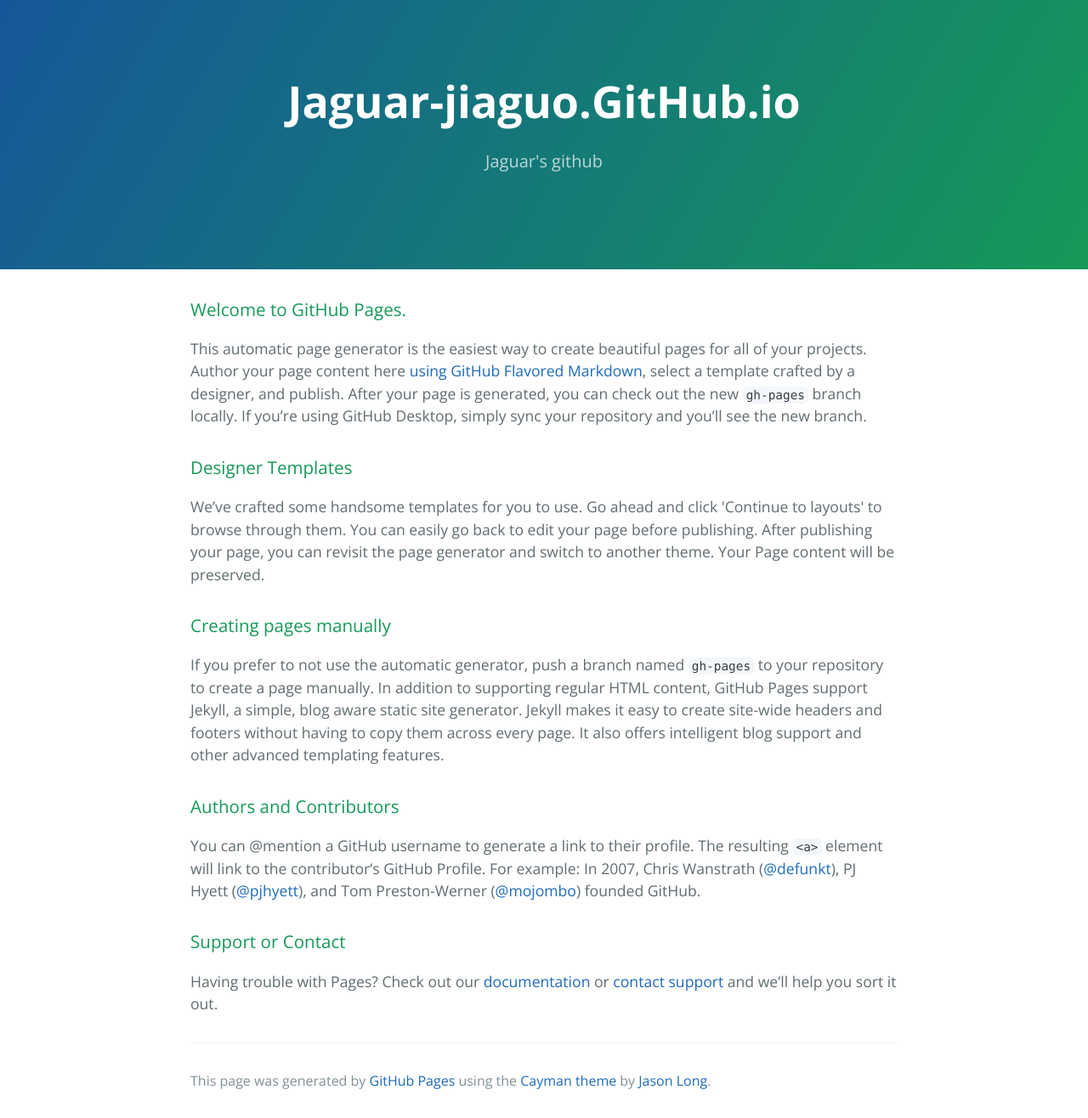
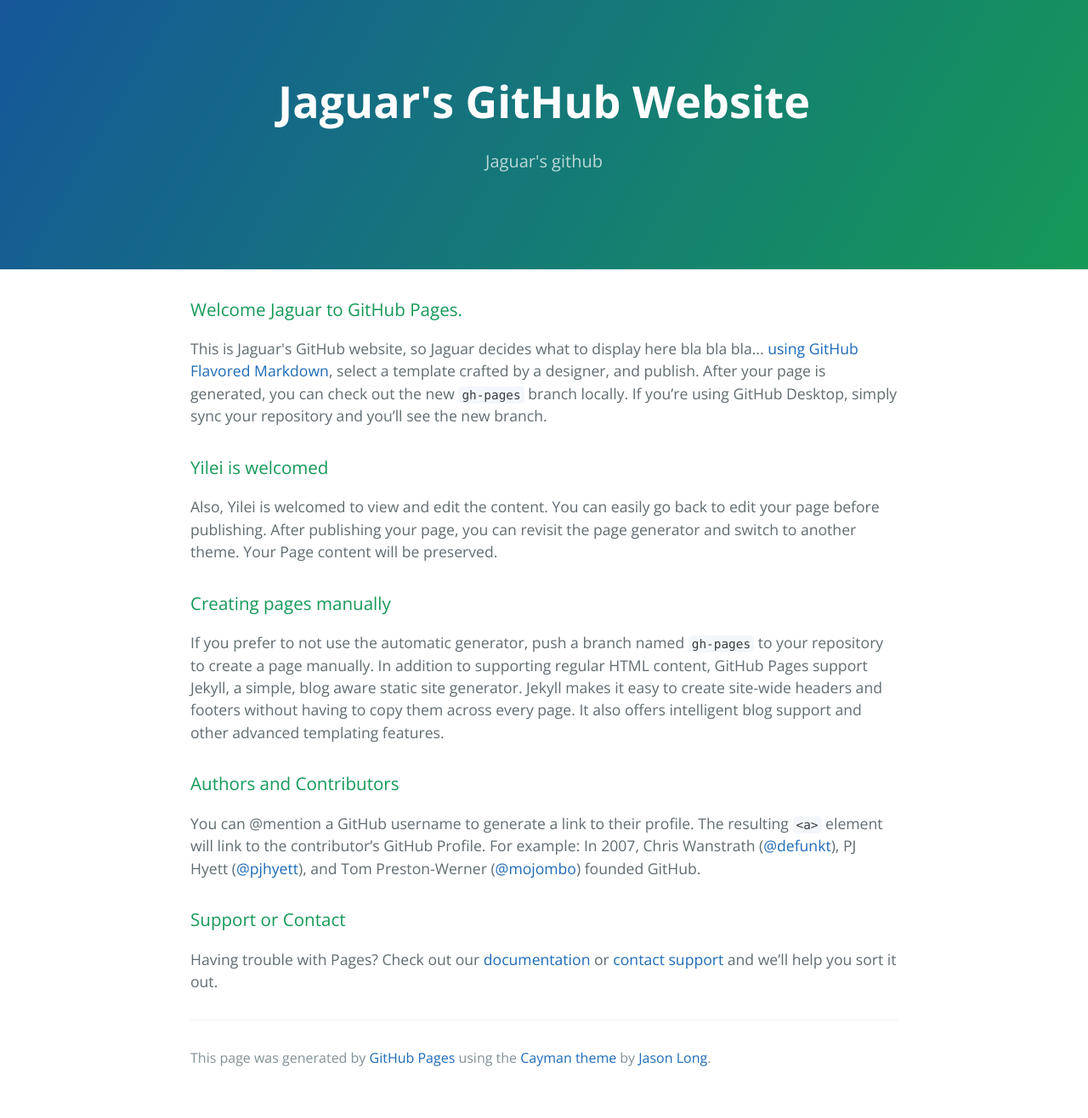
Before and after one commit to jaguar-jiaguo/jaguar-jiaguo.github.io, a Jekyll site: the page index.html, which Jekyll copies as it is, in a window 1280 px wide. Shown: the whole page at 85% size. Built offline with Jekyll 4.4.1, drawn with Linux system fonts in a browser that asks for light colours; after the commit the page ends 1289 px from its top, so only the background shows below that.

Commit message:
update with some random words

```diff
--- a/index.html
+++ b/index.html
@@ -11,20 +11,20 @@
   </head>
   <body>
     <section class="page-header">
-      <h1 class="project-name">Jaguar-jiaguo.GitHub.io</h1>
+      <h1 class="project-name">Jaguar's GitHub Website</h1>
       <h2 class="project-tagline">Jaguar&#39;s github</h2>
     </section>
 
     <section class="main-content">
       <h3>
-<a id="welcome-to-github-pages" class="anchor" href="#welcome-to-github-pages" aria-hidden="true"><span aria-hidden="true" class="octicon octicon-link"></span></a>Welcome to GitHub Pages.</h3>
+<a id="welcome-to-github-pages" class="anchor" href="#welcome-to-github-pages" aria-hidden="true"><span aria-hidden="true" class="octicon octicon-link"></span></a>Welcome Jaguar to GitHub Pages.</h3>
 
-<p>This automatic page generator is the easiest way to create beautiful pages for all of your projects. Author your page content here <a href="https://guides.github.com/features/mastering-markdown/">using GitHub Flavored Markdown</a>, select a template crafted by a designer, and publish. After your page is generated, you can check out the new <code>gh-pages</code> branch locally. If you’re using GitHub Desktop, simply sync your repository and you’ll see the new branch.</p>
+<p>This is Jaguar's GitHub website, so Jaguar decides what to display here bla bla bla... <a href="https://guides.github.com/features/mastering-markdown/">using GitHub Flavored Markdown</a>, select a template crafted by a designer, and publish. After your page is generated, you can check out the new <code>gh-pages</code> branch locally. If you’re using GitHub Desktop, simply sync your repository and you’ll see the new branch.</p>
 
 <h3>
-<a id="designer-templates" class="anchor" href="#designer-templates" aria-hidden="true"><span aria-hidden="true" class="octicon octicon-link"></span></a>Designer Templates</h3>
+<a id="designer-templates" class="anchor" href="#designer-templates" aria-hidden="true"><span aria-hidden="true" class="octicon octicon-link"></span></a>Yilei is welcomed</h3>
 
-<p>We’ve crafted some handsome templates for you to use. Go ahead and click 'Continue to layouts' to browse through them. You can easily go back to edit your page before publishing. After publishing your page, you can revisit the page generator and switch to another theme. Your Page content will be preserved.</p>
+<p>Also, Yilei is welcomed to view and edit the content. You can easily go back to edit your page before publishing. After publishing your page, you can revisit the page generator and switch to another theme. Your Page content will be preserved.</p>
 
 <h3>
 <a id="creating-pages-manually" class="anchor" href="#creating-pages-manually" aria-hidden="true"><span aria-hidden="true" class="octicon octicon-link"></span></a>Creating pages manually</h3>
```
